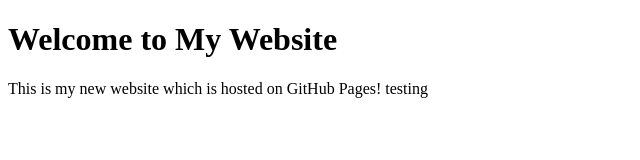
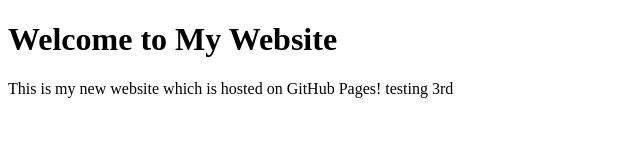
Before and after one commit to nooraimanr/nooraimanr.github.io, a plain HTML site: page aimanindex.html in a window 1280 px wide. Shown: the full height of the page, 0-640 px from the left. Drawn offline with Linux system fonts and the light colour scheme.

Commit message:
3rd commit

```diff
--- a/aimanindex.html
+++ b/aimanindex.html
@@ -9,7 +9,7 @@
   <body>
     <main>
         <h1>Welcome to My Website</h1>
-        <p>This is my new website which is hosted on GitHub Pages! testing</p>
+        <p>This is my new website which is hosted on GitHub Pages! testing 3rd</p>
     </main>
   </body>
 </html>
```
